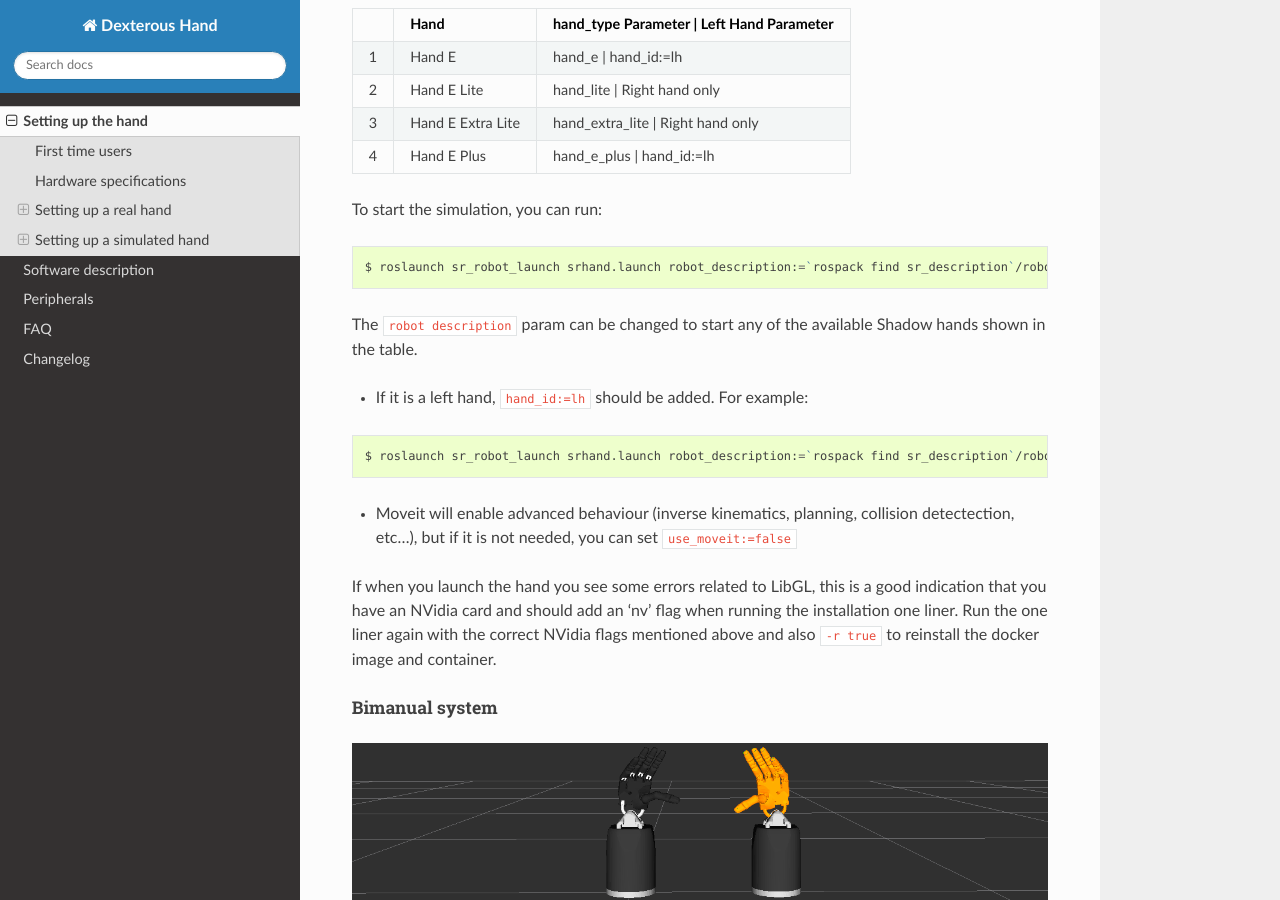
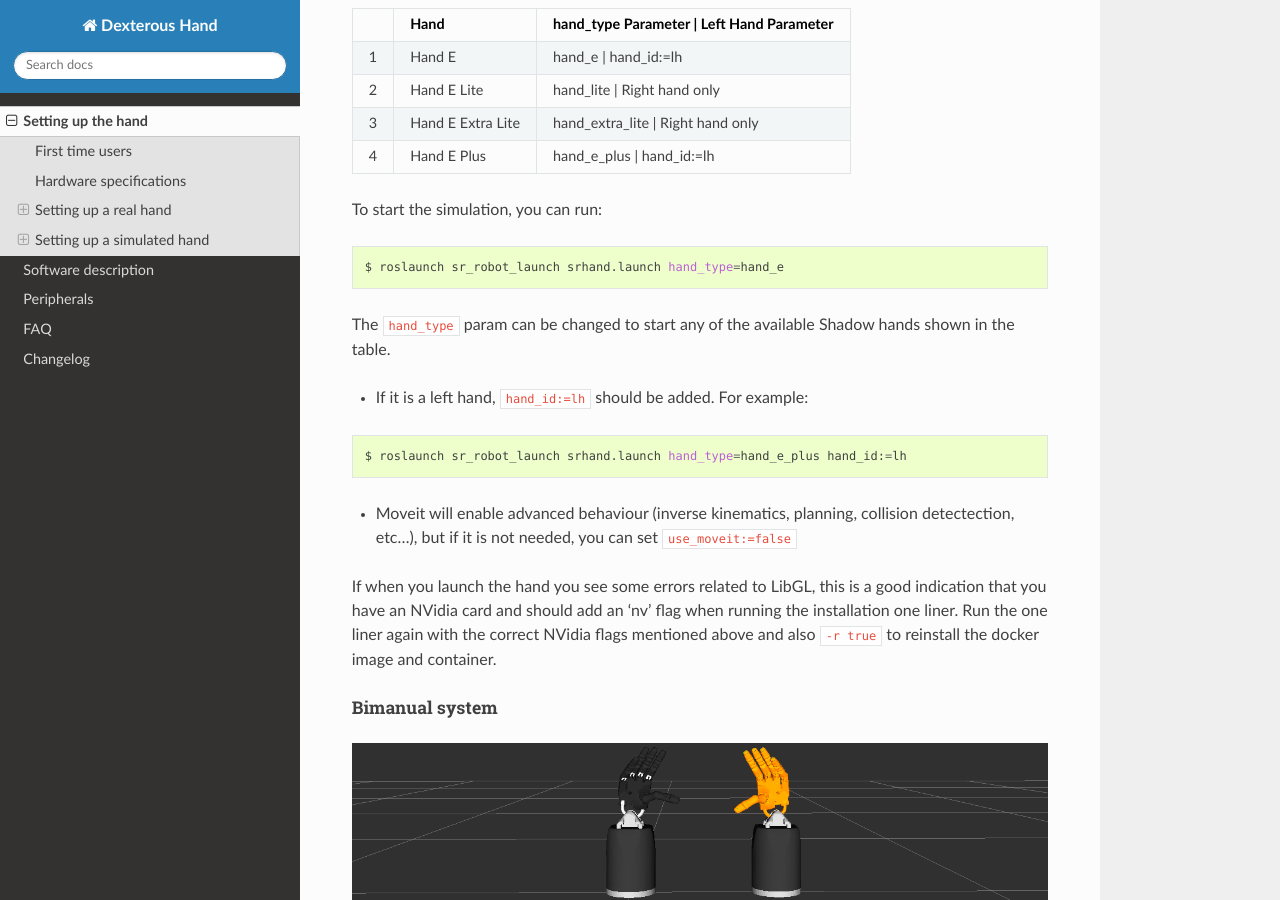
Before and after one commit to shadow-robot/sr_dexterous_hand_documentation, a Sphinx documentation site: the page built from docs/user_guide/1_setting_up_the_hand.md, in a window 1280 px wide and 900 px high, scrolled down 10883 px. Built offline with Sphinx 7.4.7 and the Read the Docs theme 2.0.0, drawn with Linux system fonts in a browser that asks for light colours.

Commit message:
Update 1_setting_up_the_hand.md

````diff
--- a/docs/user_guide/1_setting_up_the_hand.md
+++ b/docs/user_guide/1_setting_up_the_hand.md
@@ -288,14 +288,14 @@ $ docker start dexterous_hand_real_hw
 To start the simulation, you can run:
 
 ```bash
-$ roslaunch sr_robot_launch srhand.launch robot_description:=`rospack find sr_description`/robots/shadowhand_motor.urdf.xacro
+$ roslaunch sr_robot_launch srhand.launch hand_type=hand_e
 ```
 
-The ``robot description`` param can be changed to start any of the available Shadow hands shown in the table.
+The ``hand_type`` param can be changed to start any of the available Shadow hands shown in the table.
 * If it is a left hand, ``hand_id:=lh`` should be added. For example:
 
 ```bash
-$ roslaunch sr_robot_launch srhand.launch robot_description:=`rospack find sr_description`/robots/shadowhand_left_motor.urdf.xacro hand_id:=lh
+$ roslaunch sr_robot_launch srhand.launch hand_type=hand_e_plus hand_id:=lh
 ```
 
 * Moveit will enable advanced behaviour (inverse kinematics, planning, collision detectection, etc...), but if it is not needed, you can set ``use_moveit:=false``
````
